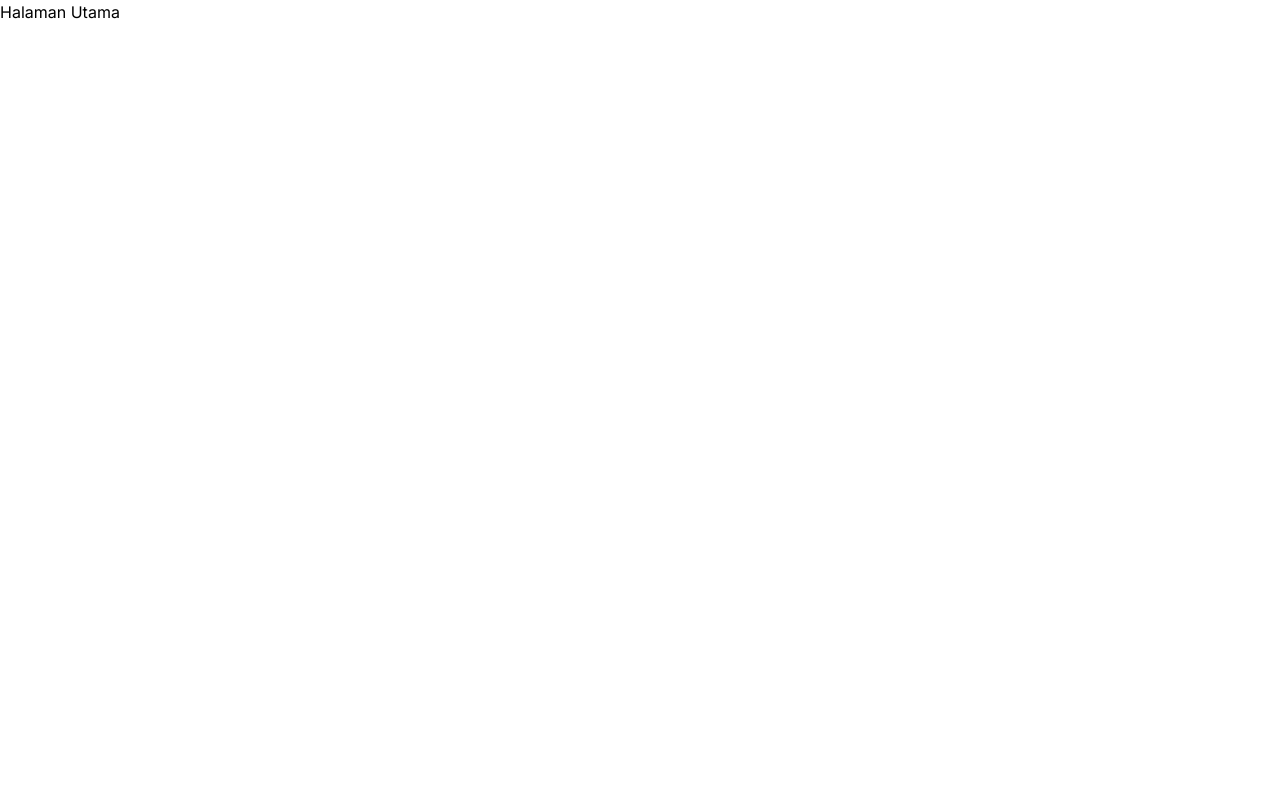
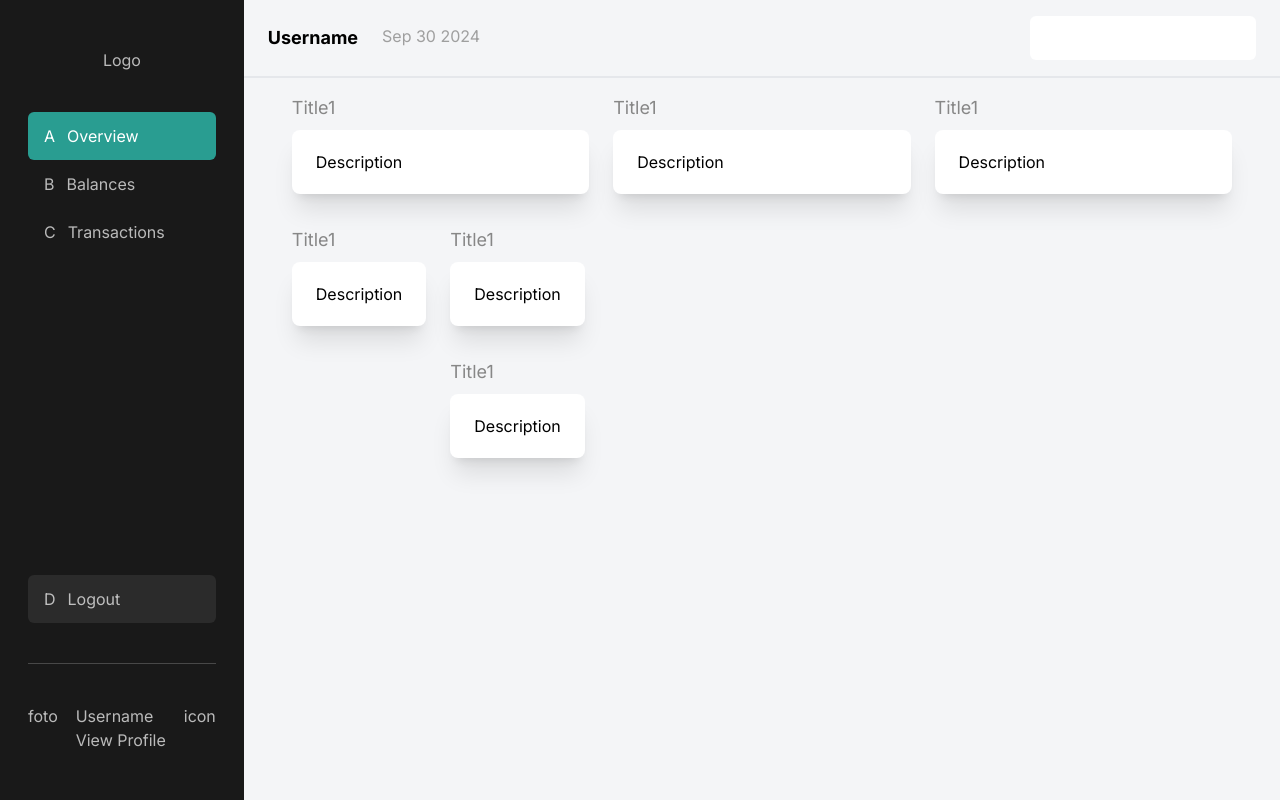
Before and after one commit to revrans/admin-ui, a React (Vite) app: page / in a window 1280 px wide. Built offline with nearby package versions, Linux system fonts and the light colour scheme; a web font is replaced by a local one.

Commit message:
tes vercel

```diff
--- a/package.json
+++ b/package.json
@@ -10,6 +10,7 @@
     "preview": "vite preview"
   },
   "dependencies": {
+    "@mui/icons-material": "^6.1.5",
     "react": "^18.3.1",
     "react-dom": "^18.3.1",
     "react-router-dom": "^6.27.0"
--- /dev/null
+++ b/src/assets/components/Elements/Card/index.jsx
@@ -0,0 +1,13 @@
+
+const Card = () => {
+  return (
+    <>
+    <div className="text-lg text-gray-02 mb-2">Title1</div>
+      <div className="bg-white rounded-lg px-6 py-5 shadow-xl">
+        Description
+        </div>
+    </>
+  )
+}
+
+export default Card
--- /dev/null
+++ b/src/assets/components/Elements/Icon/Icon.jsx
@@ -0,0 +1,48 @@
+const IconWrapper = ({ children }) => (
+    <svg
+      width="24"
+      height="24"
+      viewBox="0 0 24 24"
+      fill="none"
+      xmlns="http://www.w3.org/2000/svg"
+    >
+      {children}
+    </svg>
+  );
+
+  const OverviewIcon = () => (
+    <IconWrapper>
+      <path
+        d="M21 14H14V21H21V14Z"
+        stroke="currentColor"
+        stroke-width="2"
+        stroke-linecap="round"
+        stroke-linejoin="round"
+      />
+      <path
+        d="M10 14H3V21H10V14Z"
+        stroke="currentColor"
+        stroke-width="2"
+        stroke-linecap="round"
+        stroke-linejoin="round"
+      />
+      <path
+        d="M21 3H14V10H21V3Z"
+        stroke="currentColor"
+        stroke-width="2"
+        stroke-linecap="round"
+        stroke-linejoin="round"
+      />
+      <path
+        d="M10 3H3V10H10V3Z"
+        stroke="currentColor"
+        stroke-width="2"
+        stroke-linecap="round"
+        stroke-linejoin="round"
+      />
+    </IconWrapper>
+  );
+
+  export const Icon = {
+    Overview: OverviewIcon,
+  };
--- a/src/assets/components/Elements/LabeledInput/Input.jsx
+++ b/src/assets/components/Elements/LabeledInput/Input.jsx
@@ -1,10 +1,15 @@
 const Input = (props) => {
-  const { type, placeholder, name } = props;
+  const {
+    type,
+    placeholder,
+    name,
+    variant = "bg-special-mainBg border border-gray-03",
+  } = props;
 
   return (
     <input
       type={type}
-      className="py-3 ps-4 text-sm border rounded-md w-full bg-special-mainBg border-gray-03 text-gray-01 focus:border-black focus:outline-none focus:ring-0"
+      className={`${variant} py-3 ps-4 text-sm  rounded-md w-full text-gray-01 focus:border-black focus:outline-none focus:ring-0`}
       placeholder={placeholder}
       name={name}
       id={name}
--- /dev/null
+++ b/src/assets/components/Fragments/Header.jsx
@@ -0,0 +1,25 @@
+import Input from "../Elements/LabeledInput/Input";
+// import NotificationsIcon from "@mui/icons-material/Notifications";
+
+const Header = () => {
+  const date = new Date().toDateString().slice(4);
+
+  return (
+    <header className="border-b-2 py-4 px-6 flex items-center justify-between">
+      <div className="flex">
+        <div className="font-bold text-lg">Username</div>
+        <div className="ms-6 text-gray-03">{date}</div>
+      </div>
+      <div className="flex">
+        <div className="self-center">
+          {/* <NotificationsIcon className="text-gray-01 scale-110" /> */}
+        </div>
+        <div className="ms-10 hidden sm:block">
+          <Input variant="bg-white w-80" />
+        </div>
+      </div>
+    </header>
+  );
+};
+
+export default Header;
--- /dev/null
+++ b/src/assets/components/Fragments/Navbar.jsx
@@ -0,0 +1,45 @@
+import { Link } from "react-router-dom";
+
+const Navbar = () => {
+  return (
+    <nav className="bg-defaultBlack text-special-bg2 sm:w-72 w-36 h-screen px-7 py-12 flex flex-col justify-between">
+  <div>
+    <Link to="/">
+    <div className="flex justify-center mb-10">Logo</div>
+    <div className="flex bg-primary text-white px-4 py-3 rounded-md">
+      <div className="text-white mx-auto sm:mx-0">A</div>
+      <div className="ms-3 hidden sm:block">Overview</div>
+    </div>
+    </Link>
+    <Link to="/balance">
+    <div className="flex hover:bg-special-bg3 px-4 py-3 rounded-md">
+      <div className="mx-auto sm:mx-0">B</div>
+      <div className="ms-3 hidden sm:block">Balances</div>
+    </div>
+    </Link>
+    <div className="flex hover:bg-special-bg3 px-4 py-3 rounded-md">
+      <div className="mx-auto sm:mx-0">C</div>
+      <div className="ms-3 hidden sm:block">Transactions</div>
+    </div>
+  </div>
+  <div>
+    <div className="flex bg-special-bg3 px-4 py-3 rounded-md">
+      <div className="mx-auto sm:mx-0">D</div>
+      <div className="ms-3 hidden sm:block">Logout</div>
+    </div>
+    <div className="border-b my-10 border-b-special-bg"></div>
+    <div className="flex justify-between">
+      <div className="mx-auto sm:mx-0">foto</div>
+      <div className="hidden sm:block">
+        Username
+        <br />
+        View Profile
+      </div>
+      <div className="hidden sm:block">icon</div>
+    </div>
+  </div>
+</nav>
+  )
+}
+
+export default Navbar
--- a/src/assets/components/Layouts/AuthLayout.jsx
+++ b/src/assets/components/Layouts/AuthLayout.jsx
@@ -2,6 +2,7 @@
 import Logo from "../Elements/Logo";
 import FormSignIn from "../Fragments/FormSignIn";
 import { Link } from "react-router-dom";
+import Button from "../Elements/Button";
 
 const AuthLayout = (props) => {
 const { children, type } = props;
@@ -101,6 +102,7 @@
             ) : (
               <>
                 <Link to="/register" className="text-primary text-sm font-bold">Create an account</Link>
+                <br></br>
                 <Link to="/forgotpass" className="text-secondary text-sm font-bold">Forgot Password</Link>
               </>
             )}
--- /dev/null
+++ b/src/assets/components/Layouts/MainLayout.jsx
@@ -0,0 +1,24 @@
+import Navbar from "../Fragments/Navbar";
+import Header from "../Fragments/Header";
+
+const MainLayout = (props) => {
+
+const { children } = props;
+    return (
+      <div className="flex bg-special-mainBg w-screen min-h-screen max-w-full">
+        {/* navbar start*/}
+        <Navbar/>
+        {/* navbar end*/}
+        <div className="w-screen">
+          {/* header start*/}
+        <Header/>
+        {/* header end*/}
+          {/* content start*/}
+          <main className="px-6 px-4">{children}</main>
+        {/* content end*/}
+        </div>
+      </div>
+    );
+  };
+
+  export default MainLayout;
--- /dev/null
+++ b/src/assets/pages/balance.jsx
@@ -0,0 +1,37 @@
+import Card from "../components/Elements/Card";
+import MainLayout from "../components/Layouts/MainLayout";
+
+const BalancePage = () => {
+  return (
+    <MainLayout type="balance">
+      {/* top content start*/}
+      <div className="mb-8 sm:flex sm:gap-6">
+        <div className="sm:w-1/3">
+          <Card />
+        </div>
+        <div className="sm:w-1/3">
+          <Card />
+        </div>
+        <div className="sm:w-1/3">
+          <Card />
+        </div>
+      </div>
+      {/* top content end*/}
+      {/* bottom content start*/}
+      <div className="mb-8 sm:flex sm:gap-6">
+        <div className="sm:w-1/3">
+          <Card />
+        </div>
+        <div className="sm:w-1/3">
+          <Card />
+        </div>
+        <div className="sm:w-1/3">
+          <Card />
+        </div>
+      </div>
+      {/* bottom content end*/}
+    </MainLayout>
+  );
+};
+
+export default BalancePage;
--- /dev/null
+++ b/src/assets/pages/dashboard.jsx
@@ -0,0 +1,42 @@
+import Card from "../components/Elements/Card/Index";
+import MainLayout from "../components/Layouts/MainLayout";
+
+const DashboardPage = () => {
+  return (
+    <MainLayout type="dashboard">
+      <main className="px-6 py-4">
+  {/* top content start*/}
+  <div className="mb-8 sm:flex sm:gap-6">
+    <div className="sm:w-1/3">
+      <Card/>
+    </div>
+    <div className="sm:w-1/3">
+      <Card/>
+    </div>
+    <div className="sm:w-1/3">
+      <Card/>
+    </div>
+  </div>
+  {/* top content end*/}
+  {/* bottom content start*/}
+  <div className="sm:flex sm:gap-6">
+    <div className="m:w-1/3">
+    <Card/>
+    </div>
+    <div className="m:w-2/3">
+      <div className="mb-8 ">
+      <Card/>
+      </div>
+      <div className="">
+        <Card/>
+      </div>
+    </div>
+  </div>
+  {/* bottom content end*/}
+</main>
+
+    </MainLayout>
+  );
+};
+
+export default DashboardPage;
```
Also changed, not shown: src/App.jsx (+7 -1 lines), public/Bill.svg (added), 1 other file (tests, documents, lock files or other folders).
